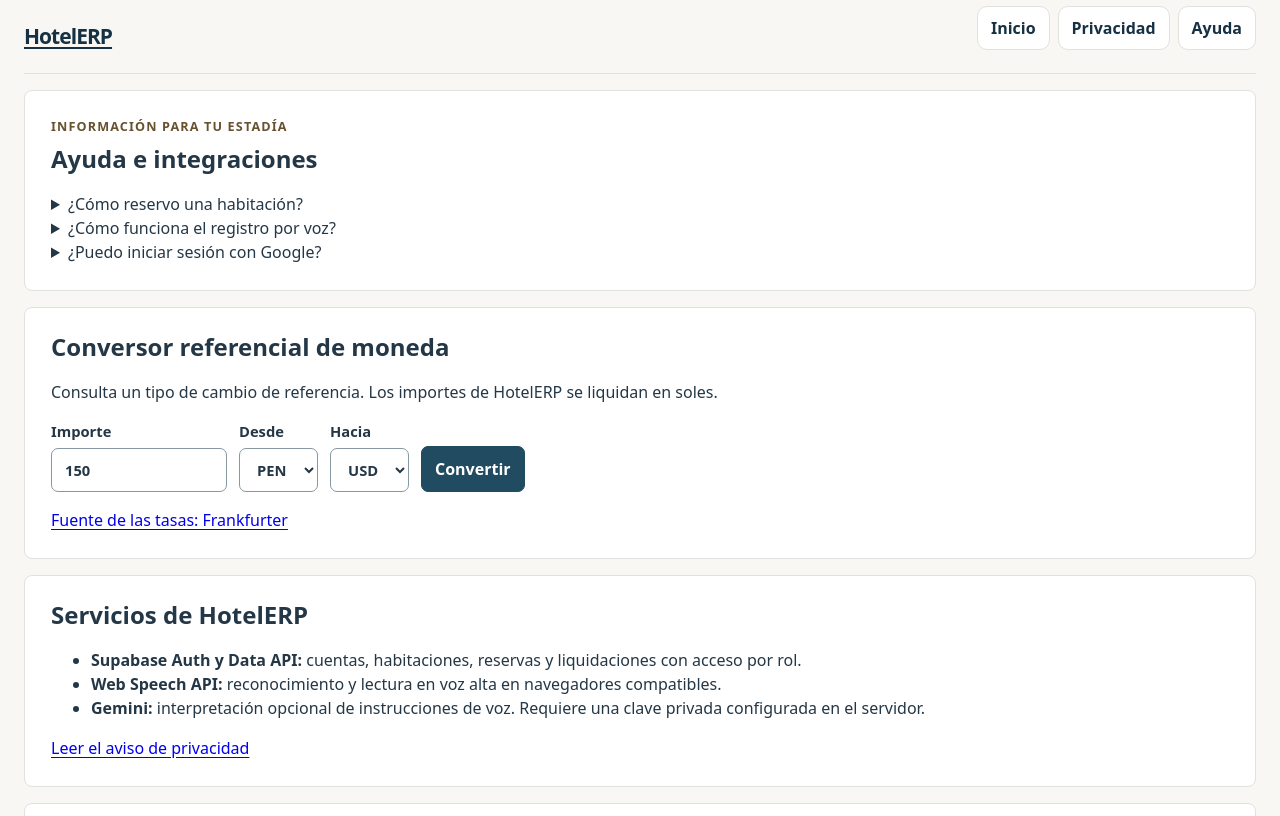
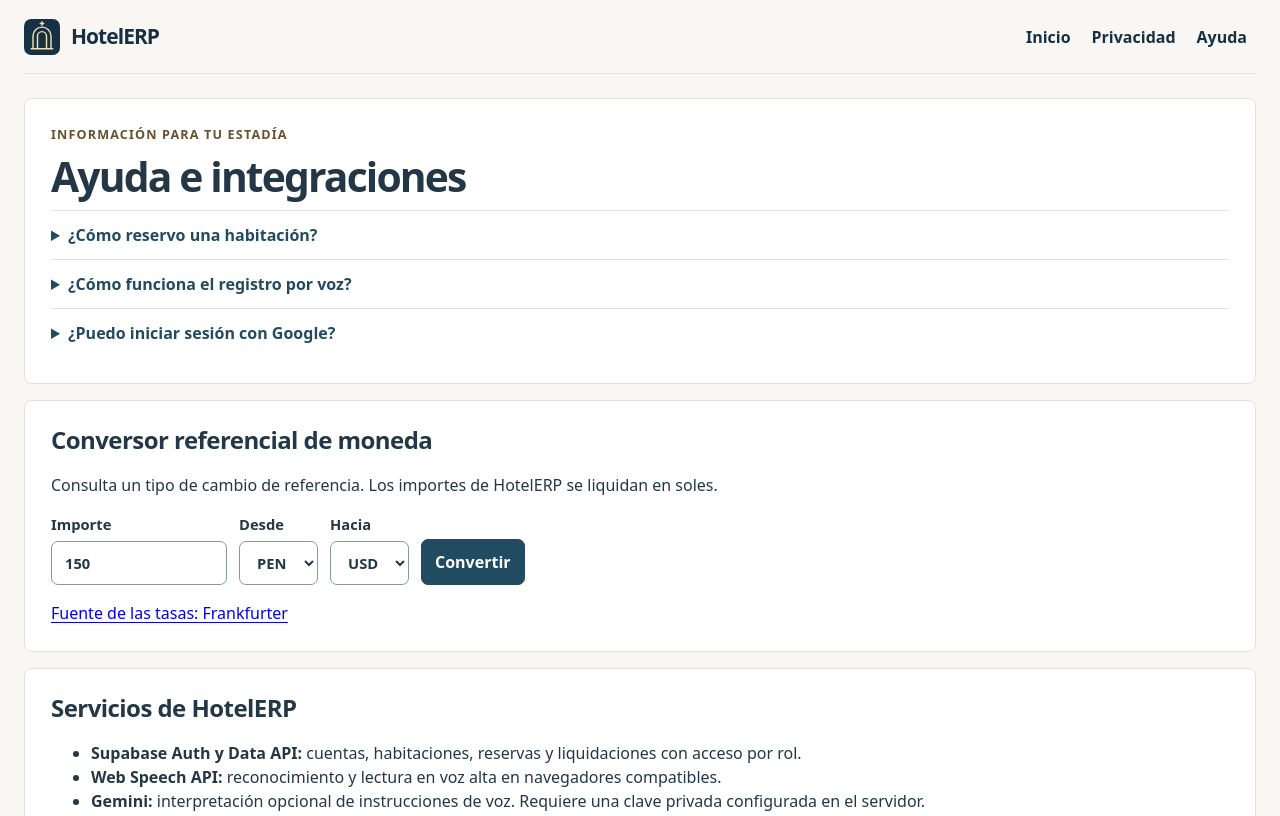
Before and after one commit to amadorjara-alt/HotelERP, a plain HTML site: page integraciones.html in a window 1280 px wide. Shown: the top 816 px of the page. Drawn offline with Linux system fonts and the light colour scheme; no server answers.

Commit message:
Extender la marca a ayuda, privacidad y pagos

```diff
--- a/styles.css
+++ b/styles.css
@@ -198,3 +198,16 @@ thead th{background:#eef1f2;text-transform:none}
 .table{border-radius:7px}
 @media(max-width:900px){.site-header{flex-wrap:wrap;gap:6px 10px;padding:10px 0}.site-header .public-nav{order:3;width:100%;justify-content:flex-start}.site-header .public-nav a:not(.cta){padding:5px 8px}.landing-hero{margin-top:12px}}
 @media(max-width:740px){.landing-hero{grid-template-columns:1fr;min-height:0}.hero-content{padding:24px 20px}.hero-photo{min-height:clamp(200px,48vw,340px)}.service-grid{grid-template-columns:1fr;gap:9px}.hotel-about{align-items:flex-start;flex-direction:column;gap:10px}.header-actions{gap:7px}.header-actions>a:not(.cta){font-size:.84rem}.header-actions .cta{padding-inline:10px}.site-header .public-nav a:not(.cta){font-size:.85rem;min-height:38px}.auth-visual{display:none}#login{min-height:0}}
+
+header:not(.site-header)>.brand{text-decoration:none;white-space:nowrap}
+header:not(.site-header)>.brand::before{content:"";width:36px;height:36px;flex:none;background:url("./marca.svg") center/contain no-repeat}
+header:not(.site-header)>nav{gap:3px;margin:0;justify-content:flex-end}
+header:not(.site-header)>nav>a{border:0;background:transparent;padding:7px 9px}
+main>.panel:first-of-type{margin-top:24px}
+.panel>h1{font-size:clamp(1.8rem,3.8vw,2.55rem);letter-spacing:-.045em;margin:0 0 12px}
+.panel>h2{letter-spacing:-.023em;margin-top:20px}
+.panel>h2:first-child{margin-top:0}
+.panel>details{border-top:1px solid var(--line);padding:12px 0}
+.panel>details[open]>summary{margin-bottom:8px}
+.panel summary{cursor:pointer;font-weight:700;color:var(--green)}
+@media(max-width:480px){header:not(.site-header){gap:4px 10px;flex-wrap:wrap;padding-block:8px}header:not(.site-header)>nav>a{padding:6px}}
```
